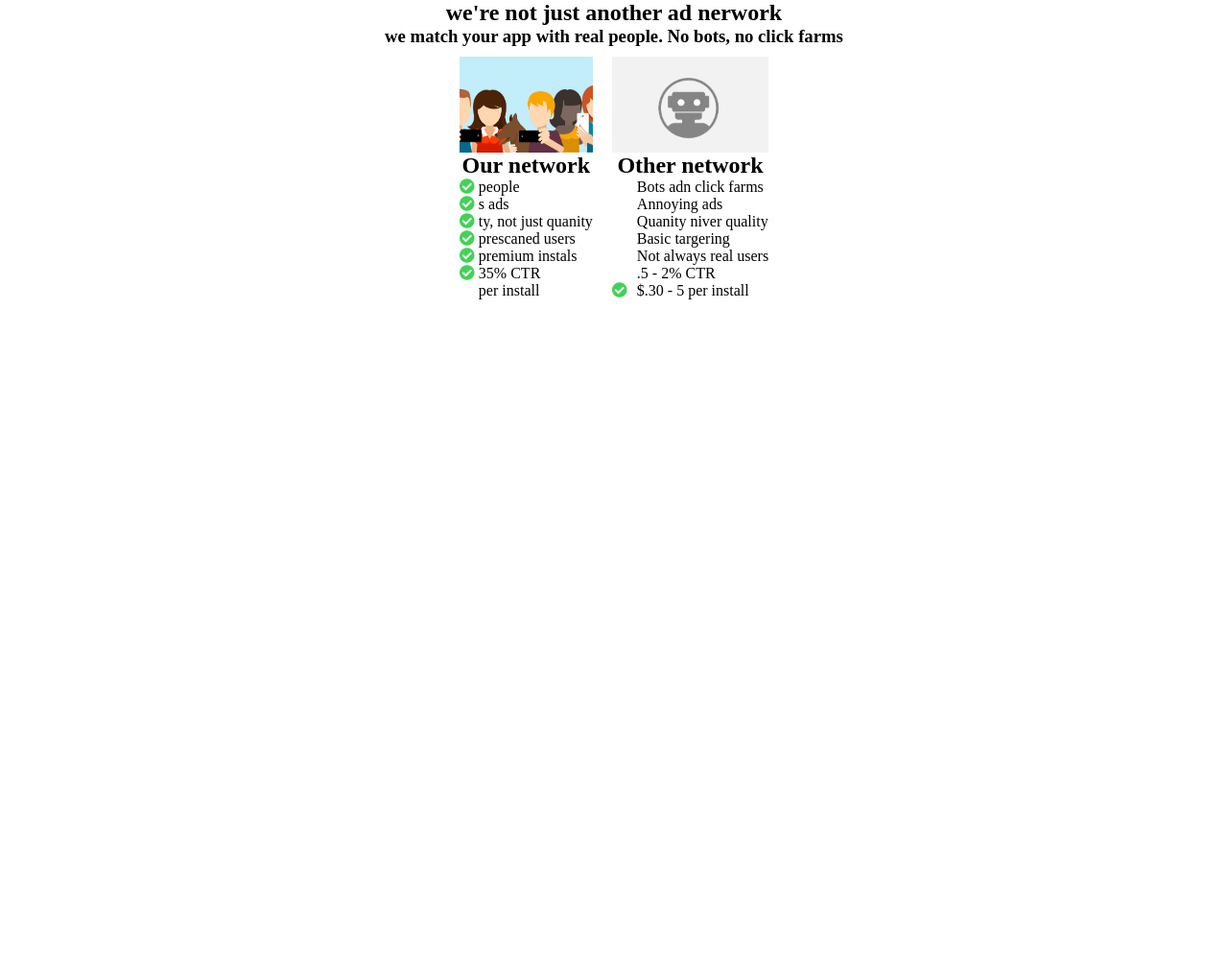
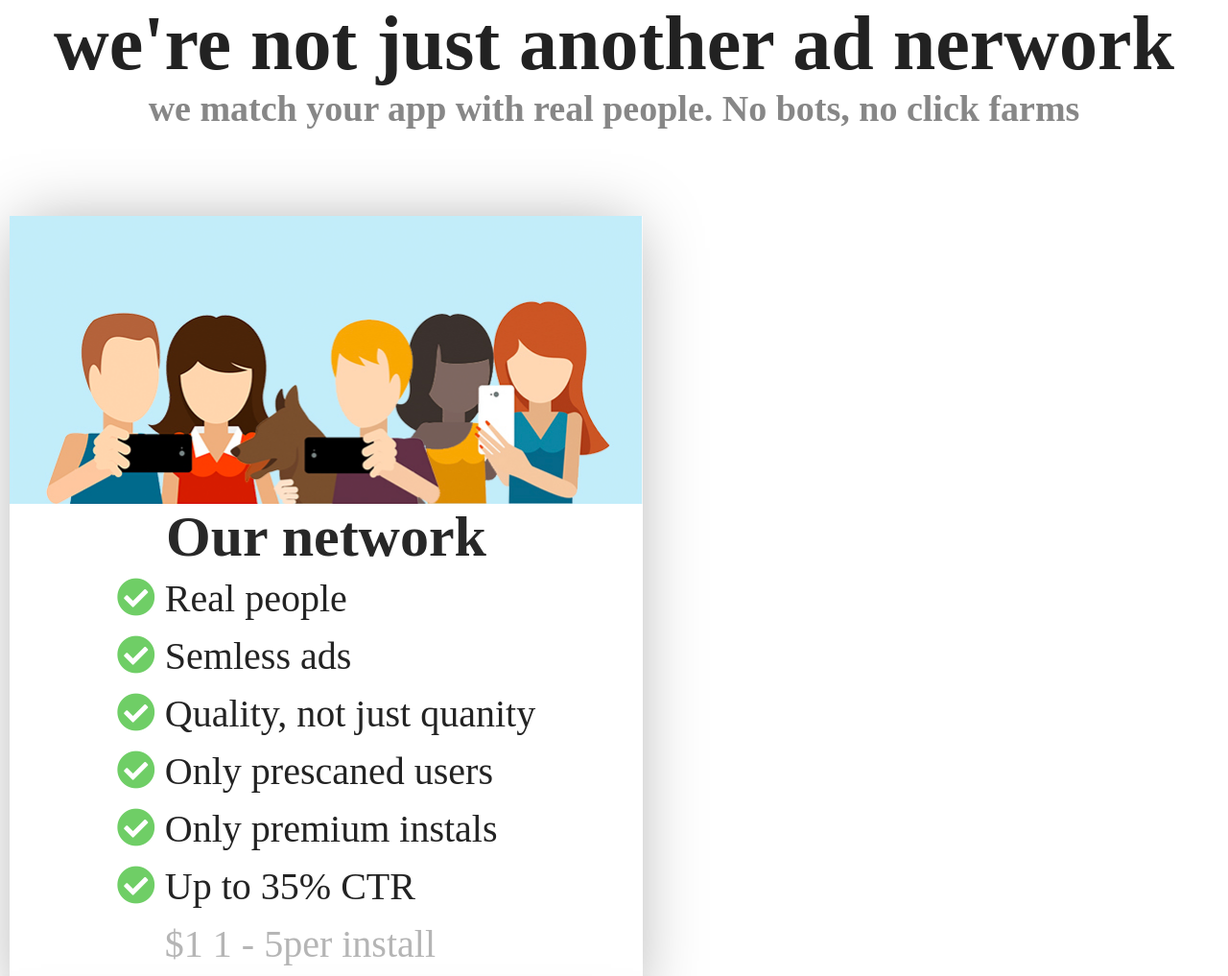
Before and after one commit to vaxosv/upwork_I, a plain HTML site: page index.html in a window 1280 px wide. Shown: the top 1017 px of the page at 96% size. Before the commit the page ends 800 px from the top, so only its background shows below. Drawn offline with Linux system fonts and the light colour scheme.

Commit message:
all the colors

```diff
--- a/css/main.scss
+++ b/css/main.scss
@@ -9,88 +9,113 @@
     outline: none;
     ;
 }
+
 $top_padding: 10px;
+@mixin card() {
+   -webkit-box-shadow: 0px 0px 66px -10px rgba(168, 168, 168, 1);
+   -moz-box-shadow: 0px 0px 66px -10px rgba(168, 168, 168, 1);
+   box-shadow: 0px 0px 66px -10px rgba(168, 168, 168, 1);
+    padding-bottom: 40px;
+
+}
 body {
+    margin: 0 auto;
     max-width: 1400px;
     min-width: 320px;
-    widows: 100%;
-    display: flex;
-    flex-direction: column;
-    align-items: center;
     background-color: white;
-
-    .top{
+    .top {
         text-align: center;
         padding-left: $top_padding;
         padding-right: $top_padding;
+        h2 {
+            font-size: 80px;
+            color: #222222;
+        }
+        h3 {
+            font-size: 38px;
+            color: #878787
+        }
     }
     .contaner {
         display: flex;
-        max-width: 100%;;
-
+        justify-content: center;
+        width: 100%;
+        margin-top: 80px;
         .con1 {
+            @include card();
             margin: 10px;
-            max-width: 660px;
+            width: 660px;
             display: flex;
             flex-direction: column;
             align-items: center;
-
             .img {
                 max-width: 660px;
                 width: 100%;
-                height: 100px;
+                height: 300px;
                 background-image: url("../images/Untitled-1.png");
                 background-size: cover;
                 background-repeat: no-repeat;
                 background-position: center;
             }
-
+            h2 {
+                font-size: 60px;
+                color: #282828;
+            }
+            ul li {
+                font-size: 40px;
+                line-height: 1.5;
+                color: #232323;
+            }
             ul li i {
-                color: #42d256;
+                color: #6fce66;
             }
-            ul li:last-child i{
+            ul li:last-child{
+                color: #b5b5b5;
+            }
+            ul li:last-child i {
                 color: #42d25500
             }
         }
-
         .con2 {
+            @include card();
             margin: 10px;
-            max-width: 660px;
+            width: 660px;
             display: flex;
             flex-direction: column;
             align-items: center;
-
             .img2 {
                 max-width: 660px;
                 width: 100%;
-                height: 100px;
+                height: 300px;
                 background-image: url("../images/Untitled-2.png");
                 background-size: cover;
                 background-repeat: no-repeat;
                 background-position: center;
             }
-            ul li i{
-                padding-right: 10px;
+            h2 {
+                font-size: 60px;
+                color: #282828;
             }
-            ul li i{
-                color: #42d256;
+            ul li {
+                font-size: 40px;
+                line-height: 1.5;
+                color: #b5b5b5;
             }
-            ul li i{
-                color: #42d25500
+            ul li i {
+                color: #42d25500;
             }
-
-            ul li:last-child i{
+            ul li:last-child{
+                color: #222222;
+            }
+            ul li:last-child i {
                 color: #42d256;
             }
         }
-
     }
 }
 
-@media only screen and (max-width: 500px){
-
+@media only screen and (max-width: 1300px) {
     .contaner {
         flex-direction: column;
-        align-items: center;
     }
 }
--- a/index.html
+++ b/index.html
@@ -22,13 +22,13 @@
             <div class="img"></div>
             <h2>Our network</h2>
             <ul>
-                <li><i class="fas fa-check-circle"></i> people</li>
-                <li><i class="fas fa-check-circle"></i> s ads</li>
-                <li><i class="fas fa-check-circle"></i> ty, not just quanity</li>
-                <li><i class="fas fa-check-circle"></i> prescaned users</li>
-                <li><i class="fas fa-check-circle"></i> premium instals</li>
-                <li><i class="fas fa-check-circle"></i>  35% CTR</li>
-                <li><i class="fas fa-check-circle"></i> per install</li>
+                <li><i class="fas fa-check-circle"></i> Real people</li>
+                <li><i class="fas fa-check-circle"></i> Semless ads</li>
+                <li><i class="fas fa-check-circle"></i> Quality, not just quanity</li>
+                <li><i class="fas fa-check-circle"></i> Only prescaned users</li>
+                <li><i class="fas fa-check-circle"></i> Only premium instals</li>
+                <li><i class="fas fa-check-circle"></i> Up to 35% CTR</li>
+                <li><i class="fas fa-check-circle"></i> $1 1 - 5per install</li>
             </ul>
         </div>
         <div class="con2">
```
Also changed, not shown: css/main.css.
